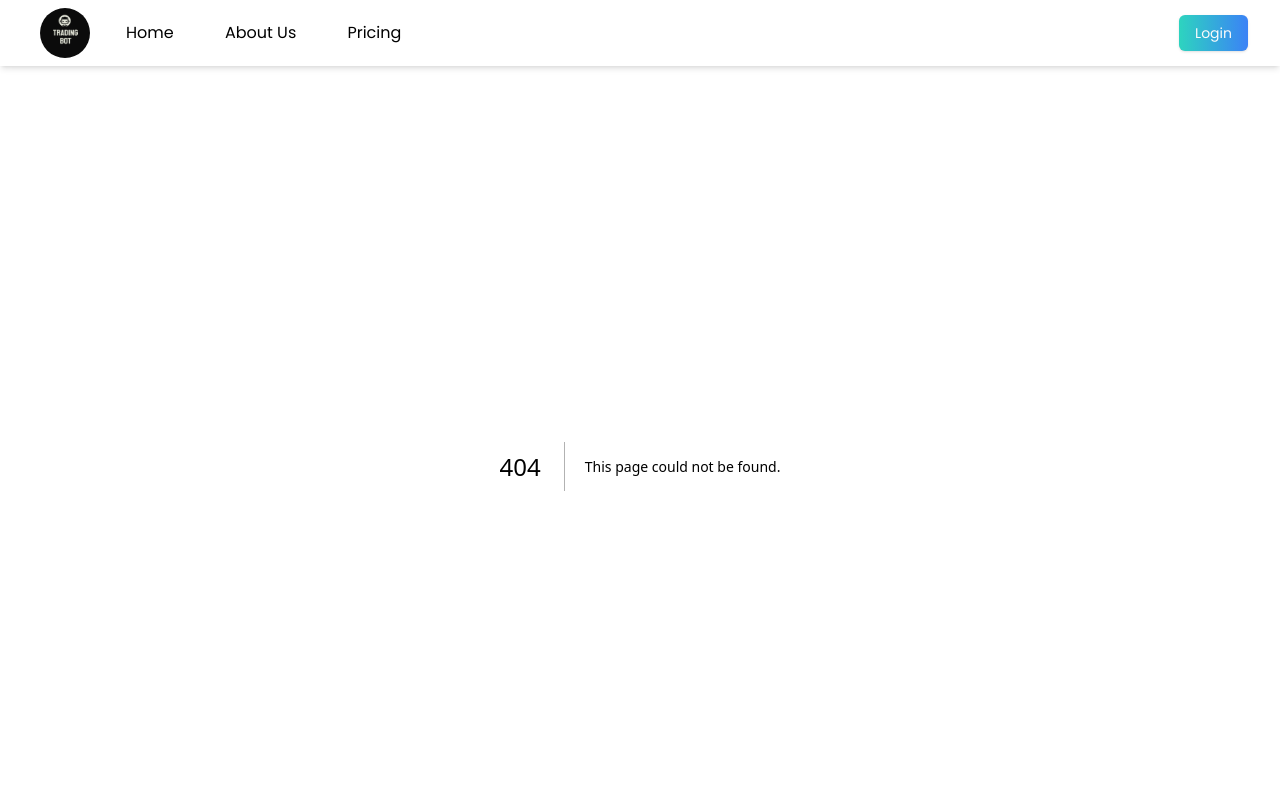
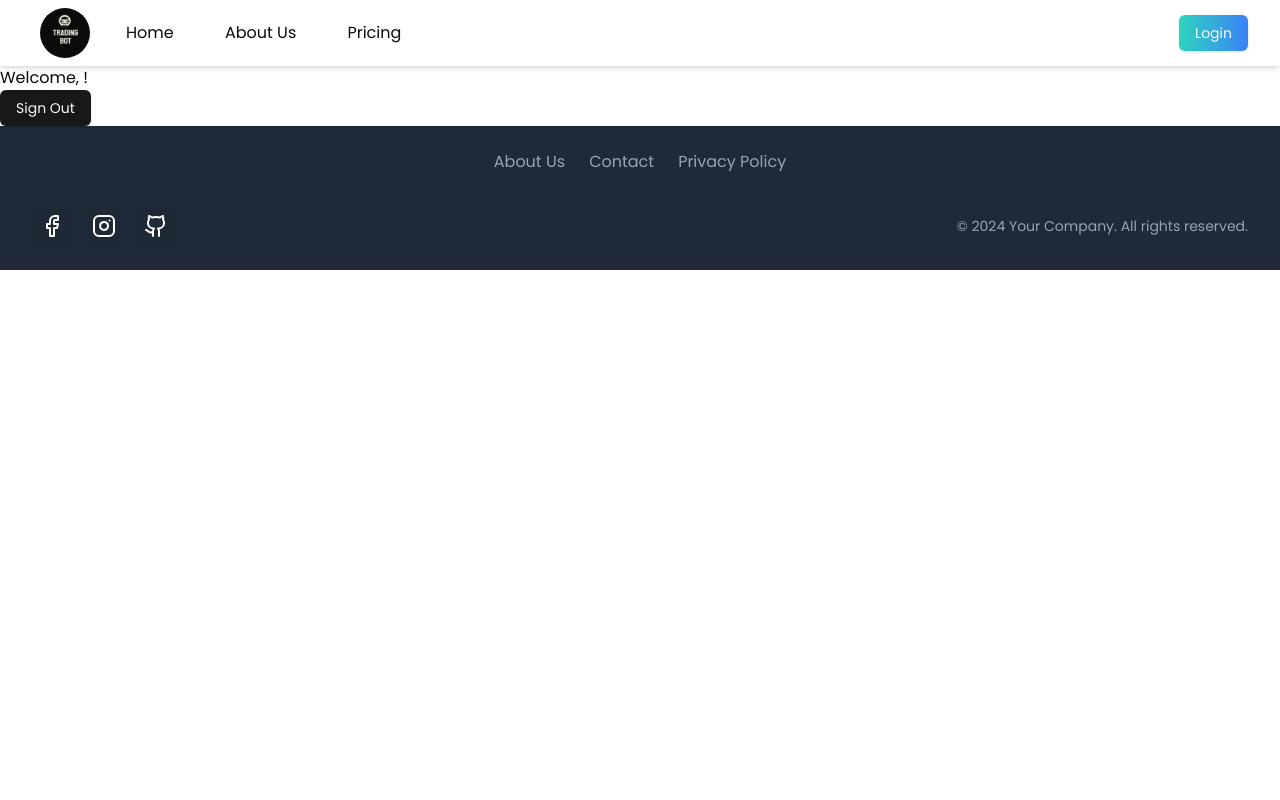
Before and after one commit to Prasmin/trading_landingPage, a Next.js app: page /dashboard in a window 1280 px wide. Before the commit this address had no page. Shown: the top 800 px of the page. Built offline with nearby package versions, Linux system fonts and the light colour scheme; no server answers.

Commit message:
workig in signup

```diff
--- a/src/lib/utils.js
+++ b/src/app/api/auth/[...nextauth]/route.js
@@ -1,6 +1,2 @@
-import { clsx } from "clsx";
-import { twMerge } from "tailwind-merge"
-
-export function cn(...inputs) {
-  return twMerge(clsx(inputs));
-}
+import { handlers } from "@/auth"; // Referring to the auth.ts we just created
+export const { GET, POST } = handlers;
--- a/src/app/(auth)/sign-in/page.jsx
+++ b/src/app/auth/sign-in/page.js
@@ -1,11 +1,15 @@
+"use client";
+
 import SignIn from "@/components/sign-in";
-import { Button } from "@/components/ui/button";
+
 import React from "react";
 
 export default function LoginPage() {
-  return;
-
-  <Button>
-    <SignIn />;
-  </Button>;
+  return (
+    <>
+      <div>
+        <SignIn />
+      </div>
+    </>
+  );
 }
--- /dev/null
+++ b/src/app/dashboard/layout.js
@@ -0,0 +1,10 @@
+import { SessionProvider } from "next-auth/react";
+import Dashboard from "@/app/dashboard/page";
+
+export default function Administrator() {
+  return (
+    <SessionProvider>
+      <Dashboard />
+    </SessionProvider>
+  );
+}
--- /dev/null
+++ b/src/app/dashboard/page.js
@@ -0,0 +1,26 @@
+"use client";
+import { auth } from "@/auth";
+import { SignOut } from "@/components/sign-out";
+import { useSession } from "next-auth/react";
+
+import { redirect } from "next/navigation";
+import React from "react";
+
+export default function Dashboard() {
+  const { data: session, status } = useSession();
+  console.log({ data: status });
+
+  return (
+    <div>
+      <h1>Welcome, {session?.user?.name}!</h1>
+      <SignOut />
+    </div>
+  );
+}
+
+/* <>
+      <div>This is dashboard page</div>
+      <div>
+        <SignOut />
+      </div>
+    </> */
--- /dev/null
+++ b/src/auth.js
@@ -0,0 +1,15 @@
+import NextAuth from "next-auth";
+import GoogleProvider from "next-auth/providers/google";
+
+export const { handlers, signIn, signOut, auth } = NextAuth({
+  providers: [
+    GoogleProvider({
+      clientId: process.env.GOOGLE_CLIENT_ID,
+      clientSecret: process.env.GOOGLE_CLIENT_SECRET,
+    }),
+  ],
+
+  pages: {
+    signIn: "/auth/sign-in",
+  },
+});
--- a/src/components/sign-in.jsx
+++ b/src/components/sign-in.jsx
@@ -1,7 +1,13 @@
 "use client";
 
 import { signIn } from "next-auth/react";
+import { Button } from "./ui/button";
+import { redirect } from "next/navigation";
 
 export default function SignIn() {
-  return <button onClick={() => signIn("google")}></button>;
+  return (
+    <button onClick={() => signIn("google", { callbackUrl: "/dashboard" })}>
+      Sign In with Google
+    </button>
+  );
 }
--- /dev/null
+++ b/src/components/sign-out.jsx
@@ -0,0 +1,11 @@
+"use client";
+import { signOut } from "next-auth/react";
+import { Button } from "./ui/button";
+
+export function SignOut() {
+  return (
+    <Button onClick={() => signOut({ callbackUrl: "/sign-in" })}>
+      Sign Out
+    </Button>
+  );
+}
```
Also changed, not shown: src/auth.jsx (deleted, +0 -9 lines), src/app/auth/registration/page.jsx (added).
